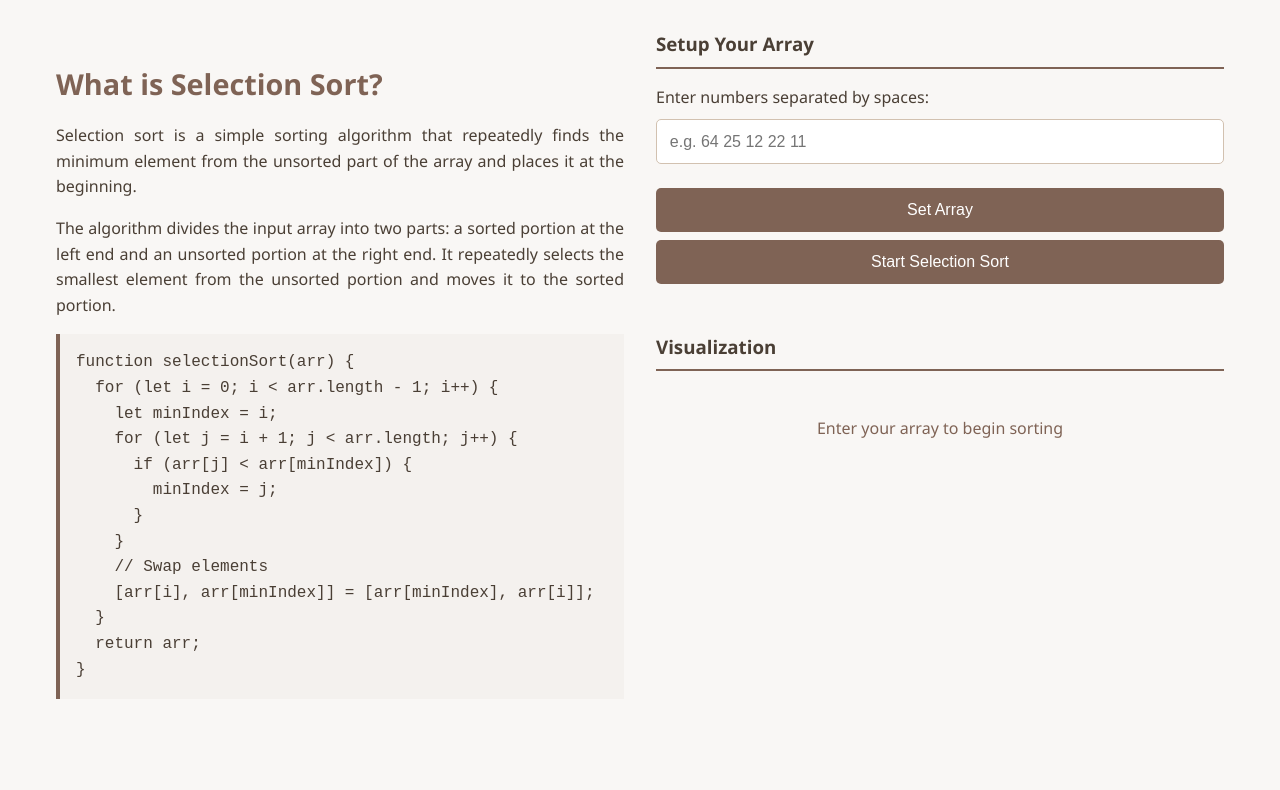
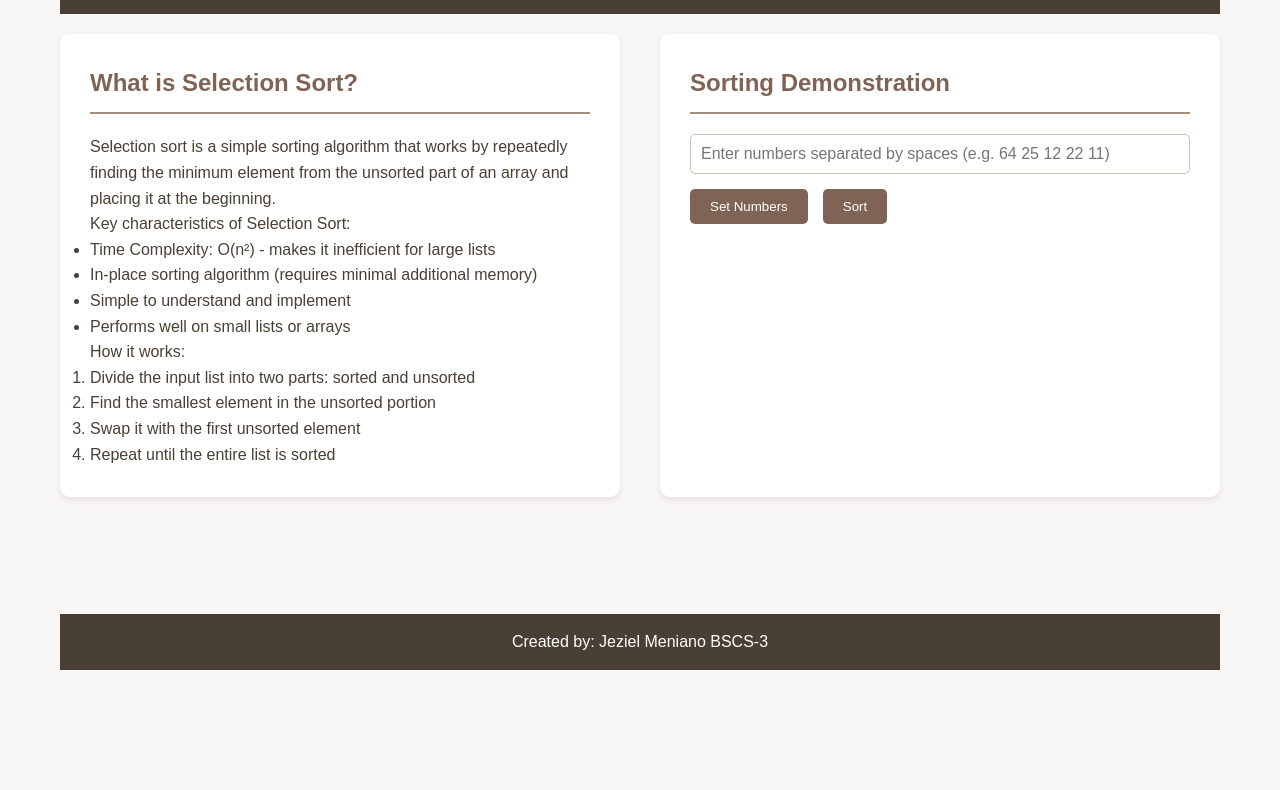
Before and after one commit to jezielmeniano/selection-sort, a plain HTML site: page index.html in a window 1280 px wide. Shown: the part 110-900 px from the top of the page. After the commit the page ends 800 px from the top, so only its background shows below. Drawn offline with Linux system fonts and the light colour scheme.

Commit message:
Update index.html

```diff
--- a/index.html
+++ b/index.html
@@ -3,171 +3,112 @@
 <head>
     <meta charset="UTF-8">
     <meta name="viewport" content="width=device-width, initial-scale=1.0">
-    <title>Selection Sort Algorithm</title>
+    <title>Selection Sort Visualization</title>
     <style>
         :root {
-          --background-white: #f9f7f5;
             --coffee-dark: #4a3f35;
             --coffee-medium: #7f6355;
             --coffee-light: #a68f7f;
+            --background-white: #f9f7f5;
             --text-primary: #4a3f35;
             --border-color: #d2c1b0;
-          --shadow: rgba(74, 63, 53, 0.1);
         }
 
         * {
-          box-sizing: border-box;
             margin: 0;
             padding: 0;
+            box-sizing: border-box;
         }
 
         body {
-          font-family: 'Segoe UI', Tahoma, Geneva, Verdana, sans-serif;
-          display: flex;
-          flex-direction: column;
-          min-height: 100vh;
-          background: var(--background-white);
+            font-family: 'Arial', sans-serif;
+            background-color: var(--background-white);
             color: var(--text-primary);
             line-height: 1.6;
         }
 
-      footer {
-           background: var(--coffee-dark);
+        .container {
+            max-width: 1200px;
+            margin: 0 auto;
+            padding: 20px;
+            display: flex;
+            flex-direction: column;
+            min-height: 100vh;
+        }
+
+        header {
+            background-color: var(--coffee-dark);
             color: white;
             text-align: center;
-           padding: 1rem 0;
-           width: 100%;
-           font-weight: 300;
+            padding: 20px 0;
+            margin-bottom: 20px;
+        }
+
+        h1 {
+            font-size: 2.5rem;
             letter-spacing: 1px;
         }
 
-      header {
-          background: var(--coffee-dark);
-          color: white;
-          padding: 1.5rem 0;
-          text-align: center;
-          box-shadow: 0 2px 4px var(--shadow);
+        .content {
+            display: flex;
+            gap: 40px;
+            margin-bottom: 20px;
         }
 
-      h1 {
-          font-size: 2rem;
-          font-weight: 500;
-          color: white;
-          letter-spacing: 1px;
+        .info-section, .visualization-section {
+            flex: 1;
+            background-color: white;
+            padding: 30px;
+            border-radius: 10px;
+            box-shadow: 0 4px 6px rgba(74, 63, 53, 0.1);
         }
 
-      h2 {
-          font-size: 1.8rem;
+        .info-section h2, .visualization-section h2 {
             color: var(--coffee-medium);
-          margin: 1.5rem 0 1rem;
+            margin-bottom: 20px;
+            border-bottom: 2px solid var(--coffee-light);
+            padding-bottom: 10px;
         }
 
-      .subtitle {
-          font-size: 1.1rem;
-          color: var(--coffee-light);
-          font-weight: 300;
-          opacity: 0.9;
-      }
-
-      main {
-          max-width: 1200px;
-          width: 100%;
-          margin: 2rem auto;
-          padding: 0 1rem;
-          flex: 1;
-      }
-
-      .container {
-          display: flex;
-          flex-wrap: wrap;
-          gap: 2rem;
-          margin-bottom: 2rem;
-      }
-
-      .info-section {
-          flex: 1;
-          min-width: 300px;
-          padding: 1rem 0;
-      }
-
-      .info-section p {
-          margin-bottom: 1rem;
-          text-align: justify;
-      }
-
-      .code-block {
-          background: #f4f1ee;
-          border-left: 4px solid var(--coffee-medium);
-          padding: 1rem;
-          margin: 1rem 0;
-          font-family: 'Courier New', Courier, monospace;
-          overflow-x: auto;
-          color: var(--text-primary);
-      }
-
-      .demo-section {
-          flex: 1;
-          min-width: 300px;
+        .input-container {
             display: flex;
             flex-direction: column;
-          gap: 1.5rem;
-      }
-
-      .input-area, .output-area {
-          padding: 0.5rem 0;
-      }
-
-      h3 {
-          color: var(--coffee-dark);
-          margin-bottom: 1rem;
-          padding-bottom: 0.5rem;
-          border-bottom: 2px solid var(--coffee-medium);
+            gap: 15px;
+            margin-bottom: 20px;
         }
 
         input {
-          width: 100%;
-          padding: 0.8rem;
-          margin: 0.5rem 0 1rem;
-          background: white;
+            padding: 10px;
+            font-size: 1rem;
             border: 1px solid var(--border-color);
             border-radius: 5px;
-          font-size: 1rem;
-          color: var(--text-primary);
-          transition: border-color 0.3s;
         }
 
-      input:focus {
-          border-color: var(--coffee-medium);
-          outline: none;
+        .button-container {
+            display: flex;
+            gap: 15px;
         }
 
         button {
-          background: var(--coffee-medium);
+            padding: 10px 20px;
+            background-color: var(--coffee-medium);
             color: white;
             border: none;
-          padding: 0.8rem 1.5rem;
             border-radius: 5px;
-          font-size: 1rem;
-          font-weight: 500;
             cursor: pointer;
-          transition: all 0.3s;
-          display: block;
-          width: 100%;
-          margin: 0.5rem 0;
+            transition: background-color 0.3s;
         }
 
         button:hover {
-          background: var(--coffee-dark);
-          transform: translateY(-2px);
-          box-shadow: 0 2px 4px var(--shadow);
+            background-color: var(--coffee-dark);
         }
 
         .array-container {
             display: flex;
             justify-content: center;
+            gap: 10px;
+            margin-top: 20px;
             flex-wrap: wrap;
-          gap: 0.5rem;
-          margin: 1rem 0;
         }
 
         .element {
@@ -176,139 +117,99 @@
             display: flex;
             align-items: center;
             justify-content: center;
-          background: white;
-          border: 1px solid var(--border-color);
+            background-color: var(--coffee-light);
+            color: white;
             border-radius: 5px;
             font-weight: bold;
-          font-size: 1.2rem;
-          position: relative;
-          transition: all 0.3s ease;
-          color: var(--text-primary);
-          box-shadow: 0 2px 4px var(--shadow);
+            transition: transform 0.3s;
         }
 
-      .element::after {
-          content: attr(data-index);
-          position: absolute;
-          bottom: -20px;
-          font-size: 0.8rem;
-          color: var(--coffee-light);
-      }
-
-      .element.min {
-          background: var(--coffee-light);
+        .element.checking {
+            background-color: var(--coffee-dark);
             transform: scale(1.1);
-          border-color: var(--coffee-medium);
-          z-index: 1;
-          color: white;
         }
 
         .element.swapping {
-          background: var(--coffee-dark);
-          color: white;
-          transform: scale(1.15);
-          border-color: var(--coffee-medium);
-          z-index: 2;
+            background-color: #a94442;
+            animation: swap 0.5s alternate 2;
         }
 
-      #message {
-          font-weight: 500;
-          padding: 0.8rem;
-          margin-top: 1rem;
-          text-align: center;
-          border-radius: 5px;
-          transition: all 0.3s;
+        @keyframes swap {
+            from { transform: translateY(0); }
+            to { transform: translateY(-10px); }
         }
 
-      #message.success {
-          color: var(--coffee-dark);
-      }
-
-      #message.error {
-          color: #a94442;
-      }
-
-      #message.info {
+        .message {
+            text-align: center;
+            margin-top: 20px;
+            font-weight: bold;
             color: var(--coffee-medium);
         }
 
-      @keyframes bounce {
-          0%, 100% { transform: translateY(0) scale(1.15); }
-          50% { transform: translateY(-10px) scale(1.2); }
-      }
-
-      @keyframes shake {
-          0%, 100% { transform: translateX(0); }
-          25% { transform: translateX(-8px); }
-          75% { transform: translateX(8px); }
+        footer {
+            background-color: var(--coffee-dark);
+            color: white;
+            text-align: center;
+            padding: 15px 0;
+            margin-top: auto;
         }
 
         @media (max-width: 768px) {
-          .container {
+            .content {
                 flex-direction: column;
-          }
-          h1 {
-              font-size: 1.8rem;
-          }
-          .element {
-              width: 40px;
-              height: 40px;
-              font-size: 1rem;
             }
         }
     </style>
 </head>
 <body>
+    <div class="container">
         <header>
-        <h1>Selection Sort Algorithm</h1>
+            <h1>Selection Sort Visualization</h1>
         </header>
 
-    <main>
-        <div class="container">
-            <section class="info-section">
+        <div class="content">
+            <div class="info-section">
                 <h2>What is Selection Sort?</h2>
-                <p>Selection sort is a simple sorting algorithm that repeatedly finds the minimum element from the unsorted part of the array and places it at the beginning.</p>
+                <p>Selection sort is a simple sorting algorithm that works by repeatedly finding the minimum element from the unsorted part of an array and placing it at the beginning.</p>
 
-                <p>The algorithm divides the input array into two parts: a sorted portion at the left end and an unsorted portion at the right end. It repeatedly selects the smallest element from the unsorted portion and moves it to the sorted portion.</p>
+                <p>Key characteristics of Selection Sort:</p>
+                <ul>
+                    <li>Time Complexity: O(n²) - makes it inefficient for large lists</li>
+                    <li>In-place sorting algorithm (requires minimal additional memory)</li>
+                    <li>Simple to understand and implement</li>
+                    <li>Performs well on small lists or arrays</li>
+                </ul>
 
-                <div class="code-block">
-                    function selectionSort(arr) {<br>
-                    &nbsp;&nbsp;for (let i = 0; i < arr.length - 1; i++) {<br>
-                    &nbsp;&nbsp;&nbsp;&nbsp;let minIndex = i;<br>
-                    &nbsp;&nbsp;&nbsp;&nbsp;for (let j = i + 1; j < arr.length; j++) {<br>
-                    &nbsp;&nbsp;&nbsp;&nbsp;&nbsp;&nbsp;if (arr[j] < arr[minIndex]) {<br>
-                    &nbsp;&nbsp;&nbsp;&nbsp;&nbsp;&nbsp;&nbsp;&nbsp;minIndex = j;<br>
-                    &nbsp;&nbsp;&nbsp;&nbsp;&nbsp;&nbsp;}<br>
-                    &nbsp;&nbsp;&nbsp;&nbsp;}<br>
-                    &nbsp;&nbsp;&nbsp;&nbsp;// Swap elements<br>
-                    &nbsp;&nbsp;&nbsp;&nbsp;[arr[i], arr[minIndex]] = [arr[minIndex], arr[i]];<br>
-                    &nbsp;&nbsp;}<br>
-                    &nbsp;&nbsp;return arr;<br>
-                    }
-                </div>
-            </section>
-
-            <section class="demo-section">
-                <div class="input-area">
-                    <h3>Setup Your Array</h3>
-                    <p>Enter numbers separated by spaces:</p>
-                    <input type="text" id="numbersInput" placeholder="e.g. 64 25 12 22 11">
-                    <button id="setArrayBtn">Set Array</button>
-
-                    <button id="sortBtn">Start Selection Sort</button>
+                <p>How it works:</p>
+                <ol>
+                    <li>Divide the input list into two parts: sorted and unsorted</li>
+                    <li>Find the smallest element in the unsorted portion</li>
+                    <li>Swap it with the first unsorted element</li>
+                    <li>Repeat until the entire list is sorted</li>
+                </ol>
             </div>
 
-                <div class="output-area">
-                    <h3>Visualization</h3>
+            <div class="visualization-section">
+                <h2>Sorting Demonstration</h2>
+                <div class="input-container">
+                    <input type="text" id="numbersInput" placeholder="Enter numbers separated by spaces (e.g. 64 25 12 22 11)">
+
+                    <div class="button-container">
+                        <button onclick="setNumbers()">Set Numbers</button>
+                        <button onclick="selectionSortVisualization()">Sort</button>
+                    </div>
+                </div>
+
                 <div class="array-container" id="arrayContainer"></div>
-                    <div id="message" class="info">Enter your array to begin sorting</div>
+                <div id="message" class="message"></div>
             </div>
-            </section>
         </div>
-    </main>
+
         <footer>
             Created by: Jeziel Meniano BSCS-3
         </footer>
+    </div>
+
     <script>
         let numbers = [];
 
@@ -323,91 +224,56 @@ function setNumbers() {
 
             numbers = numArray;
             createArrayUI();
-    document.getElementById("message").innerText = "Numbers set successfully! Click 'Start Selection Sort' to begin.";
-    document.getElementById("message").className = "success";
+            document.getElementById("message").innerText = "Numbers set successfully! Click 'Sort' to start Selection Sort.";
         }
 
         function createArrayUI() {
             const container = document.getElementById("arrayContainer");
             container.innerHTML = "";
-    numbers.forEach((num, index) => {
+            numbers.forEach(num => {
                 let div = document.createElement("div");
                 div.classList.add("element");
                 div.innerText = num;
-        div.setAttribute('data-index', index);
                 container.appendChild(div);
             });
         }
 
         async function selectionSortVisualization() {
-    const sortBtn = document.getElementById("sortBtn");
-    const setArrayBtn = document.getElementById("setArrayBtn");
-    const messageElement = document.getElementById("message");
-    const container = document.getElementById("arrayContainer");
-
-    // Check if array is empty
-    if (numbers.length === 0) {
-        alert("Please set an array first!");
-        return;
-    }
-
-    // Disable buttons during sorting
-    sortBtn.disabled = true;
-    setArrayBtn.disabled = true;
-
-    try {
+            const elements = document.getElementsByClassName("element");
             let n = numbers.length;
 
             for (let i = 0; i < n - 1; i++) {
                 let minIndex = i;
+                elements[minIndex].classList.add("checking");
+                await new Promise(resolve => setTimeout(resolve, 500));
 
-            // Find the minimum element in unsorted array
                 for (let j = i + 1; j < n; j++) {
+                    elements[j].classList.add("checking");
+                    await new Promise(resolve => setTimeout(resolve, 500));
+
                     if (numbers[j] < numbers[minIndex]) {
+                        elements[minIndex].classList.remove("checking");
                         minIndex = j;
+                        elements[minIndex].classList.add("checking");
                     }
+                    elements[j].classList.remove("checking");
                 }
 
-            // Swap the found minimum element with the first element
                 if (minIndex !== i) {
+                    elements[minIndex].classList.add("swapping");
+                    elements[i].classList.add("swapping");
+                    await new Promise(resolve => setTimeout(resolve, 500));
+
                     [numbers[i], numbers[minIndex]] = [numbers[minIndex], numbers[i]];
-
-                // Recreate UI to show current state
                     createArrayUI();
 
-                // Add visual effect
-                const elements = container.children;
-                elements[i].classList.add("swapping");
-                elements[minIndex].classList.add("swapping");
-
-                // Pause to show visualization
-                await new Promise(resolve => setTimeout(resolve, 500));
-
-                // Remove swapping class
+                    elements[minIndex].classList.remove("swapping");
                     elements[i].classList.remove("swapping");
-                elements[minIndex].classList.remove("swapping");
                 }
+                elements[i].classList.remove("checking");
             }
-
-        messageElement.innerText = "Sorting complete!";
-        messageElement.className = "success";
-    } catch (error) {
-        messageElement.innerText = "An error occurred during sorting.";
-        messageElement.className = "error";
-        console.error(error);
-    } finally {
-        // Re-enable buttons
-        sortBtn.disabled = false;
-        setArrayBtn.disabled = false;
+            document.getElementById("message").innerText = "Sorting complete!";
         }
-}
-
-// Attach event listeners when the page loads
-document.addEventListener('DOMContentLoaded', () => {
-    document.getElementById("setArrayBtn").addEventListener('click', setNumbers);
-    document.getElementById("sortBtn").addEventListener('click', selectionSortVisualization);
-});
     </script>
-
 </body>
 </html>
```
Lines whose indentation alone changed are shown as unchanged.
